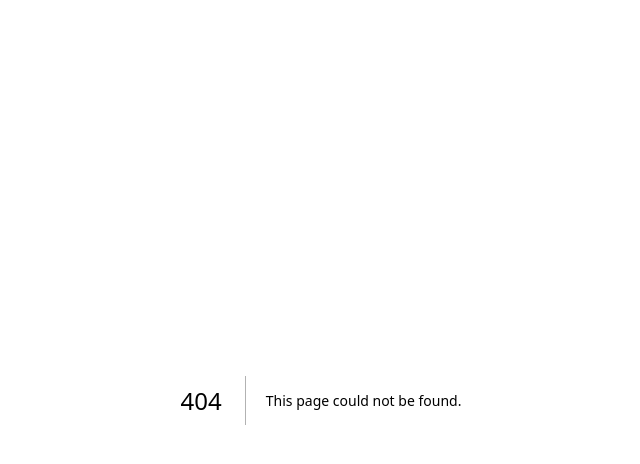
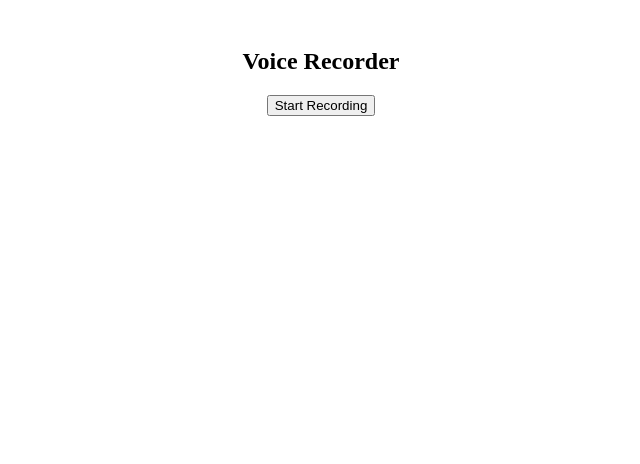
Before and after one commit to Shilab66/breezy_test, a Next.js app: page /VoiceRecorder in a window 1280 px wide. Before the commit this address had no page. Shown: the top 464 px of the page, without its empty margins (319-959 px from the left). Built offline with nearby package versions, Linux system fonts and the light colour scheme.

Commit message:
Create VoiceRecorder.js

```diff
--- /dev/null
+++ b/pages/VoiceRecorder.js
@@ -0,0 +1,59 @@
+import React, { useState, useRef } from "react";
+
+const VoiceRecorder = () => {
+  const [isRecording, setIsRecording] = useState(false);
+  const [audioURL, setAudioURL] = useState("");
+  const mediaRecorderRef = useRef(null);
+  const audioChunksRef = useRef([]);
+
+  const startRecording = async () => {
+    try {
+      const stream = await navigator.mediaDevices.getUserMedia({ audio: true });
+      mediaRecorderRef.current = new MediaRecorder(stream);
+
+      mediaRecorderRef.current.ondataavailable = (event) => {
+        if (event.data.size > 0) {
+          audioChunksRef.current.push(event.data);
+        }
+      };
+
+      mediaRecorderRef.current.onstop = () => {
+        const audioBlob = new Blob(audioChunksRef.current, { type: "audio/webm" });
+        const audioUrl = URL.createObjectURL(audioBlob);
+        setAudioURL(audioUrl);
+        audioChunksRef.current = [];
+      };
+
+      mediaRecorderRef.current.start();
+      setIsRecording(true);
+    } catch (error) {
+      console.error("Error accessing microphone", error);
+    }
+  };
+
+  const stopRecording = () => {
+    mediaRecorderRef.current.stop();
+    setIsRecording(false);
+  };
+
+  return (
+    <div style={{ textAlign: "center", padding: "20px" }}>
+      <h2>Voice Recorder</h2>
+      {!isRecording ? (
+        <button onClick={startRecording}>Start Recording</button>
+      ) : (
+        <button onClick={stopRecording}>Stop Recording</button>
+      )}
+      {audioURL && (
+        <div style={{ marginTop: "20px" }}>
+          <audio controls src={audioURL} />
+          <a href={audioURL} download="recording.webm" style={{ marginLeft: "10px" }}>
+            Download Recording
+          </a>
+        </div>
+      )}
+    </div>
+  );
+};
+
+export default VoiceRecorder;
```
